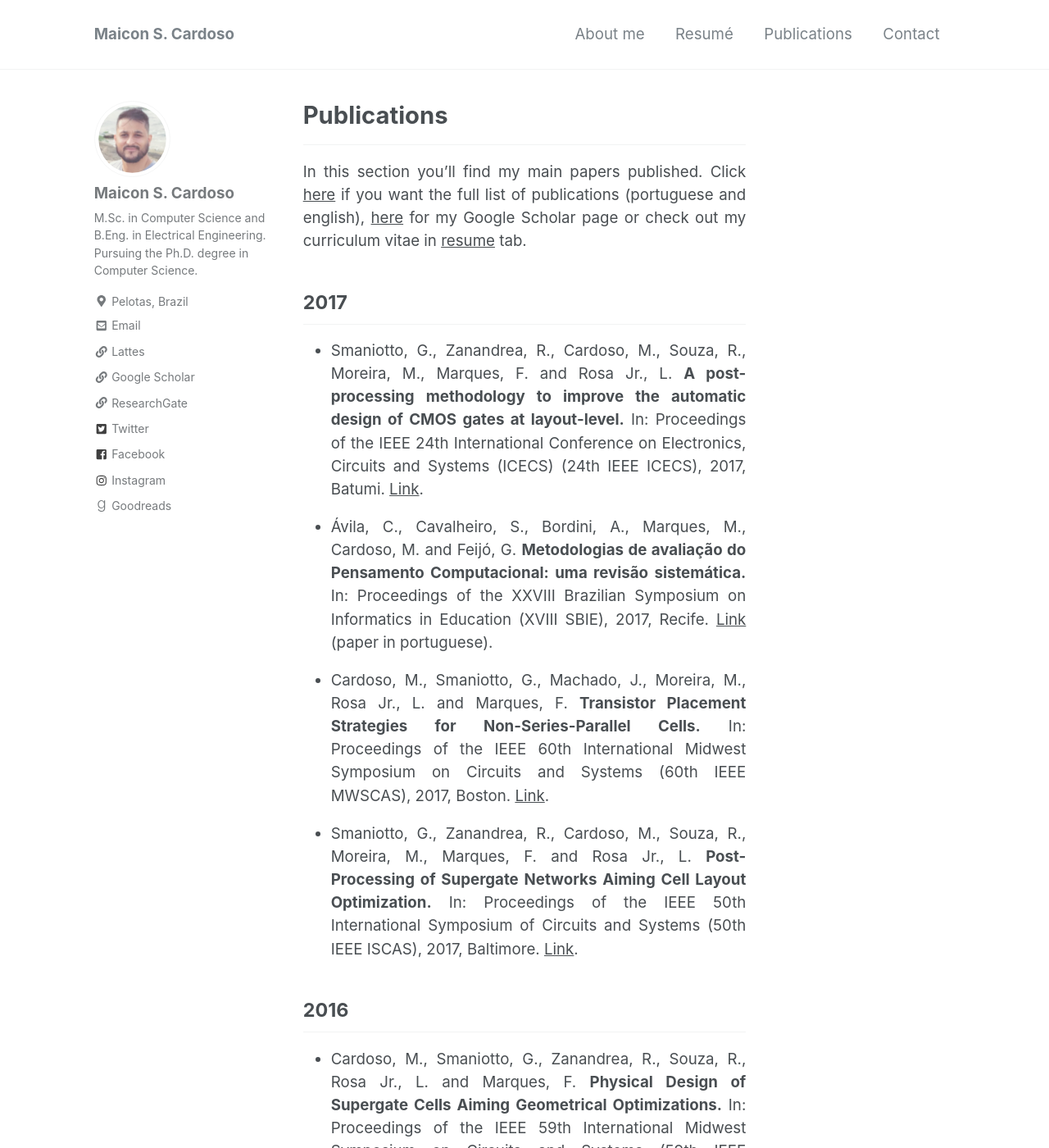
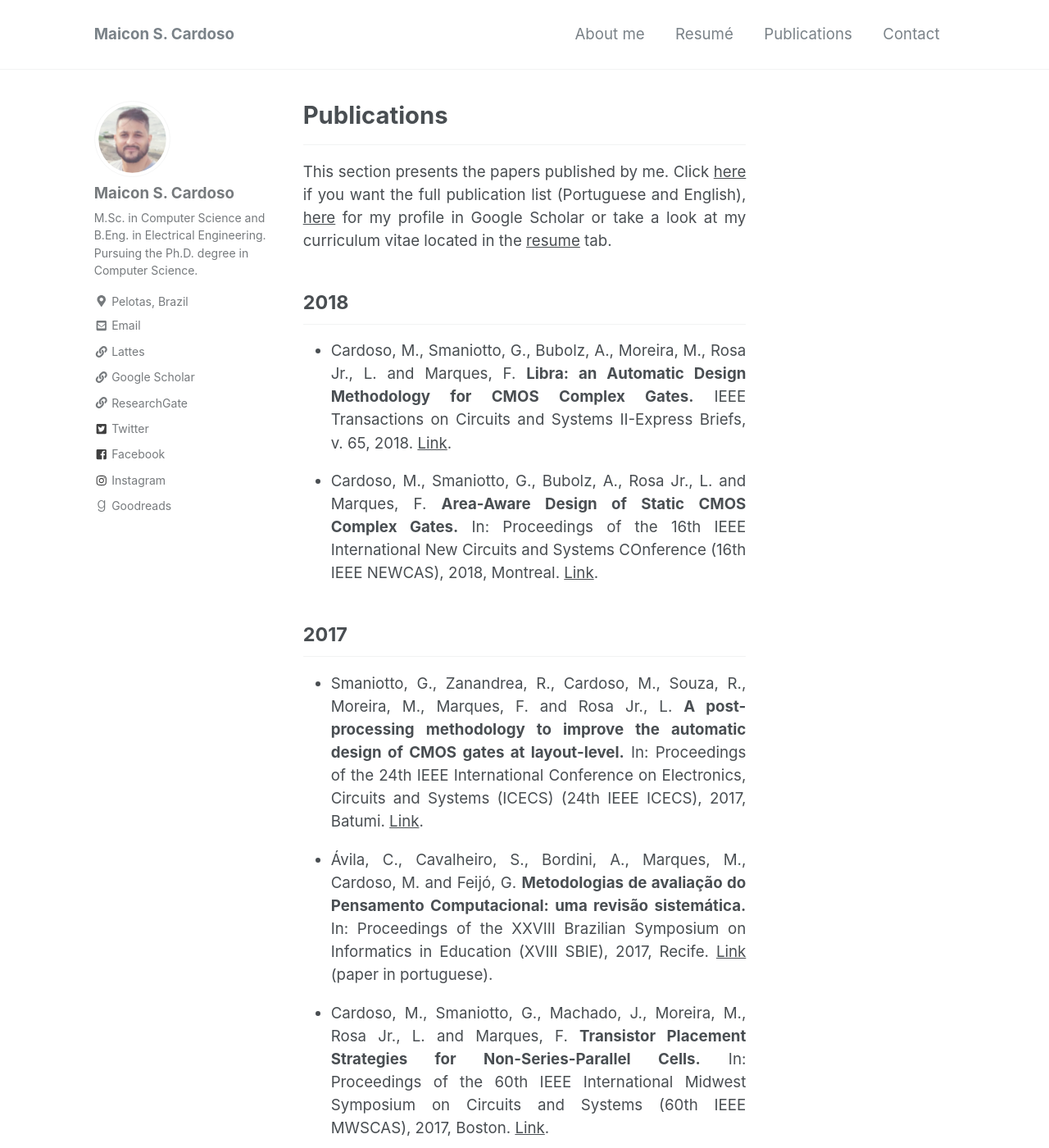
Before and after one commit to maiconsc/me, a Jekyll site: the page built from _pages/publications.MD, in a window 1280 px wide and 1400 px high. Shown: the whole window at 82% size. Built offline with Jekyll 4.4.1, drawn with Linux system fonts in a browser that asks for light colours; nearby versions of some CDN libraries; our own code applies the rules of GitHub Pages for plain Markdown files; some of the changed text lies outside the part shown.

Commit message:
correções no texto e adição de artigos de 2018

```diff
--- a/_pages/publications.MD
+++ b/_pages/publications.MD
@@ -9,28 +9,36 @@ permalink: /publications/
 
 <hr>
 
-In this section you'll find my main papers published. Click [here](http://buscatextual.cnpq.br/buscatextual/visualizacv.do?id=K8755733D3){:target="\_blank"} if you want the full list of publications (portuguese and english), [here](https://scholar.google.com.br/citations?user=J_F5eSsAAAAJ&hl){:target="\_blank"} for my Google Scholar page or check out my curriculum vitae in [resume](/resume/) tab.
+This section presents the papers published by me. Click [here](http://buscatextual.cnpq.br/buscatextual/visualizacv.do?id=K8755733D3){:target="\_blank"} if you want the full publication list (Portuguese and English), [here](https://scholar.google.com.br/citations?user=J_F5eSsAAAAJ&hl){:target="\_blank"} for my profile in Google Scholar or take a look at my curriculum vitae located in the [resume](/resume/) tab.
+{: .text-justify}
+
+## 2018
+{: .text-justify}
+* Cardoso, M., Smaniotto, G., Bubolz, A., Moreira, M., Rosa Jr., L. and Marques, F. **Libra: an Automatic Design Methodology for CMOS Complex Gates.** IEEE Transactions on Circuits and Systems II-Express Briefs, v. 65, 2018. [Link](http://dx.doi.org/10.1109/tcsii.2018.2866231){:target="\_blank"}.
+{: .text-justify}
+
+* Cardoso, M., Smaniotto, G., Bubolz, A., Rosa Jr., L. and Marques, F. **Area-Aware Design of Static CMOS Complex Gates.** In: Proceedings of the 16th IEEE International New Circuits and Systems COnference (16th IEEE NEWCAS), 2018, Montreal. [Link](http://dx.doi.org/10.1109/NEWCAS.2018.8585570){:target="\_blank"}.
 {: .text-justify}
 
 ## 2017
 {: .text-justify}
-* Smaniotto, G., Zanandrea, R., Cardoso, M., Souza, R., Moreira, M., Marques, F. and Rosa Jr., L. **A post-processing methodology to improve the automatic design of CMOS gates at layout-level.** In: Proceedings of the IEEE 24th International Conference on Electronics, Circuits and Systems (ICECS) (24th IEEE ICECS), 2017, Batumi. [Link](http://dx.doi.org/10.1109/icecs.2017.8292073){:target="\_blank"}.
+* Smaniotto, G., Zanandrea, R., Cardoso, M., Souza, R., Moreira, M., Marques, F. and Rosa Jr., L. **A post-processing methodology to improve the automatic design of CMOS gates at layout-level.** In: Proceedings of the 24th IEEE International Conference on Electronics, Circuits and Systems (ICECS) (24th IEEE ICECS), 2017, Batumi. [Link](http://dx.doi.org/10.1109/icecs.2017.8292073){:target="\_blank"}.
 {: .text-justify}
 
 * Ávila, C., Cavalheiro, S., Bordini, A., Marques, M., Cardoso, M. and Feijó, G. **Metodologias de avaliação do Pensamento Computacional: uma revisão sistemática.** In: Proceedings of the XXVIII Brazilian Symposium on Informatics in Education (XVIII SBIE), 2017, Recife. [Link](http://dx.doi.org/10.5753/cbie.sbie.2017.113){:target="\_blank"} (paper in portuguese).
 {: .text-justify}
 
-* Cardoso, M., Smaniotto, G., Machado, J., Moreira, M., Rosa Jr., L. and Marques, F. **Transistor Placement Strategies for Non-Series-Parallel Cells.** In: Proceedings of the IEEE 60th International Midwest Symposium on Circuits and Systems (60th IEEE MWSCAS), 2017, Boston. [Link](http://dx.doi.org/10.1109/MWSCAS.2017.8052975){:target="\_blank"}.
+* Cardoso, M., Smaniotto, G., Machado, J., Moreira, M., Rosa Jr., L. and Marques, F. **Transistor Placement Strategies for Non-Series-Parallel Cells.** In: Proceedings of the 60th IEEE International Midwest Symposium on Circuits and Systems (60th IEEE MWSCAS), 2017, Boston. [Link](http://dx.doi.org/10.1109/MWSCAS.2017.8052975){:target="\_blank"}.
 {: .text-justify}
 
-* Smaniotto, G., Zanandrea, R., Cardoso, M., Souza, R., Moreira, M., Marques, F. and Rosa Jr., L. **Post-Processing of Supergate Networks Aiming Cell Layout Optimization.** In: Proceedings of the IEEE 50th International Symposium of Circuits and Systems (50th IEEE ISCAS), 2017, Baltimore. [Link](http://dx.doi.org/10.1109/iscas.2017.8050570){:target="\_blank"}.
+* Smaniotto, G., Zanandrea, R., Cardoso, M., Souza, R., Moreira, M., Marques, F. and Rosa Jr., L. **Post-Processing of Supergate Networks Aiming Cell Layout Optimization.** In: Proceedings of the 50th IEEE International Symposium of Circuits and Systems (50th IEEE ISCAS), 2017, Baltimore. [Link](http://dx.doi.org/10.1109/iscas.2017.8050570){:target="\_blank"}.
 {: .text-justify}
 
 ## 2016
 {: .text-justify}
-* Cardoso, M., Smaniotto, G., Zanandrea, R., Souza, R., Rosa Jr., L. and Marques, F. **Physical Design of Supergate Cells Aiming Geometrical Optimizations.** In: Proceedings of the IEEE 59th International Midwest Symposium on Circuits and Systems (59th IEEE MWSCAS), 2016, Abu Dhabi. [Link](http://dx.doi.org/10.1109/MWSCAS.2016.7870091){:target="\_blank"}.
+* Cardoso, M., Smaniotto, G., Zanandrea, R., Souza, R., Rosa Jr., L. and Marques, F. **Physical Design of Supergate Cells Aiming Geometrical Optimizations.** In: Proceedings of the 59th IEEE International Midwest Symposium on Circuits and Systems (59th IEEE MWSCAS), 2016, Abu Dhabi. [Link](http://dx.doi.org/10.1109/MWSCAS.2016.7870091){:target="\_blank"}.
 
-* Cardoso, M., Zanandrea, R., Souza, R., Machado, J., Rosa Jr., L. and Marques, F. **Topological Characteristics of Logic Networks Generated by a Graph-based Methodology.** In: Proceedings of the IEEE 7th Latin American Symposium on Circuits & Systems (7th IEEE LASCAS), 2016, Florianópolis. [Link](http://dx.doi.org/10.1109/lascas.2016.7451080){:target="\_blank"}.
+* Cardoso, M., Zanandrea, R., Souza, R., Machado, J., Rosa Jr., L. and Marques, F. **Topological Characteristics of Logic Networks Generated by a Graph-based Methodology.** In: Proceedings of the 7th IEEE Latin American Symposium on Circuits & Systems (7th IEEE LASCAS), 2016, Florianópolis. [Link](http://dx.doi.org/10.1109/lascas.2016.7451080){:target="\_blank"}.
 {: .text-justify}
 
 ## 2015
```
Also changed, not shown: _pages/resume.MD (+3 -3 lines), index.MD (+5 -3 lines).
